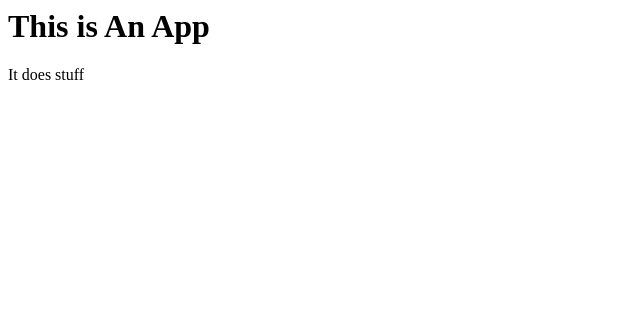
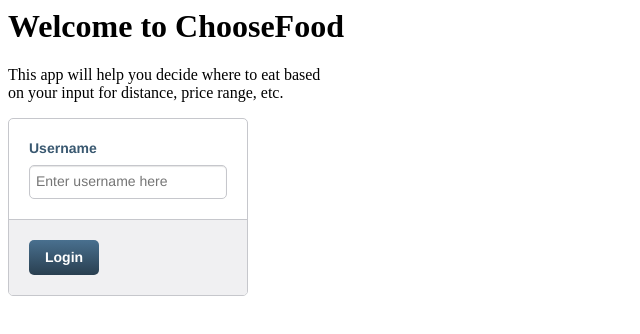
Before and after one commit to CMinusMinus/ChooseFood, a website: page public/views/index.html in a window 1280 px wide. Shown: the whole page, without its empty margins (0-640 px from the left). Drawn offline with Linux system fonts and the light colour scheme; files that its build step writes are made by us from their sources.

Commit message:
cretaed form

```diff
--- a/public/css/main.css
+++ b/public/css/main.css
@@ -0,0 +1,60 @@
+*,
+*:before,
+*:after {
+   box-sizing: border-box;
+}
+form {
+  border: 1px solid #c6c7cc;
+  border-radius: 5px;
+  font: 14px/1.4 "Helvetica Neue", Helvetica, Arial, sans-serif;
+  overflow: hidden;
+  width: 240px;
+}
+fieldset {
+  border: 0;
+  margin: 0;
+  padding: 0;
+}
+input {
+  border-radius: 5px;
+  font: 14px/1.4 "Helvetica Neue", Helvetica, Arial, sans-serif;
+  margin: 0;
+}
+.account-info {
+  padding: 20px 20px 0 20px;
+}
+.account-info label {
+  color: #395870;
+  display: block;
+  font-weight: bold;
+  margin-bottom: 20px;
+}
+.account-info input {
+  background: #fff;
+  border: 1px solid #c6c7cc;
+   box-shadow: inset 0 1px 1px rgba(0, 0, 0, .1);
+  color: #636466;
+  padding: 6px;
+  margin-top: 6px;
+  width: 100%;
+}
+.account-action {
+  background: #f0f0f2;
+  border-top: 1px solid #c6c7cc;
+  padding: 20px;
+}
+.account-action .btn {
+  background: linear-gradient(#49708f, #293f50);
+  border: 0;
+  color: #fff;
+  cursor: pointer;
+  font-weight: bold;
+  float: left;
+  padding: 8px 16px;
+}
+.account-action label {
+  color: #7c7c80;
+  font-size: 12px;
+  float: left;
+  margin: 10px 0 0 20px;
+}
--- a/public/views/index.html
+++ b/public/views/index.html
@@ -1,10 +1,23 @@
 <html>
     <head>
         <title>Choose Food</title>
-
+        <link href="main.css" rel="stylesheet">
     </head>
     <body>
-        <h1>This is An App</h1>
-        <p>It does stuff</p>
+        <h1>Welcome to ChooseFood</h1>
+        <p>This app will help you decide where to eat based <br>
+            on your input for distance, price range, etc. </p>
+      <form>
+  <fieldset class="account-info">
+    <label>
+      Username
+      <input type="text" name="username" placeholder="Enter username here">
+    </label>
+  </fieldset>
+  <fieldset class="account-action">
+    <input class="btn" type="submit" name="submit" value="Login">
+  </fieldset>
+</form>
+
     </body>
 </html>
```
